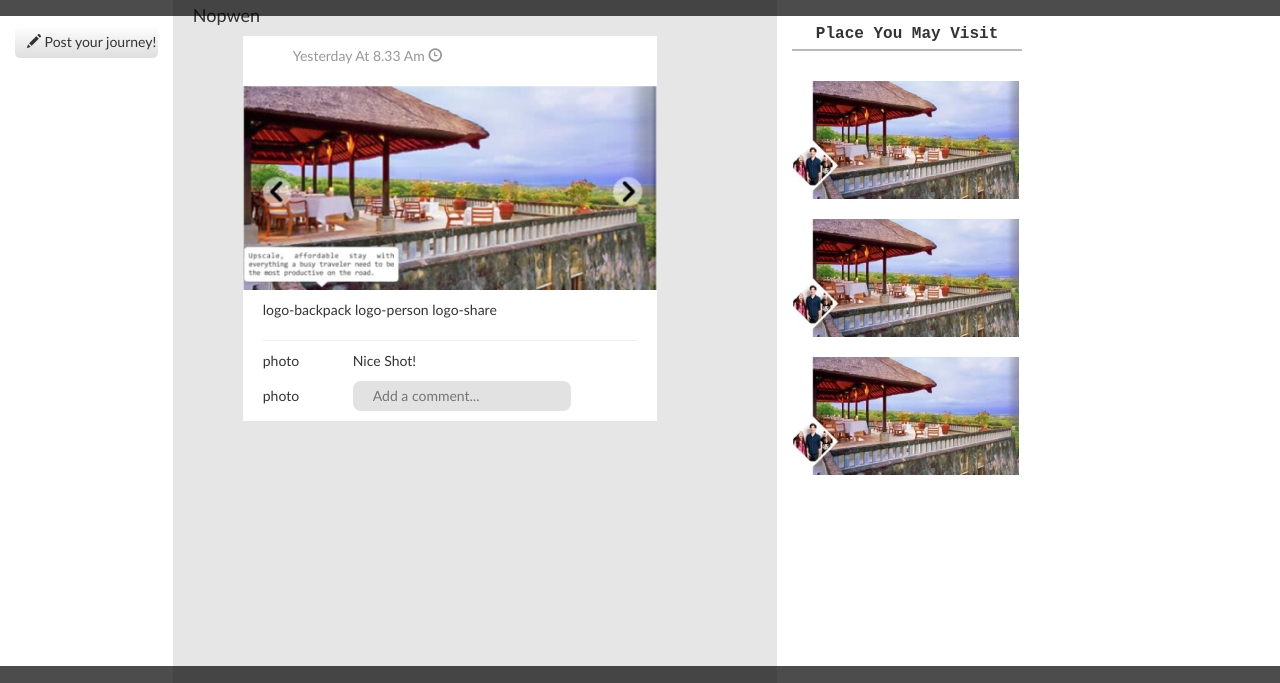
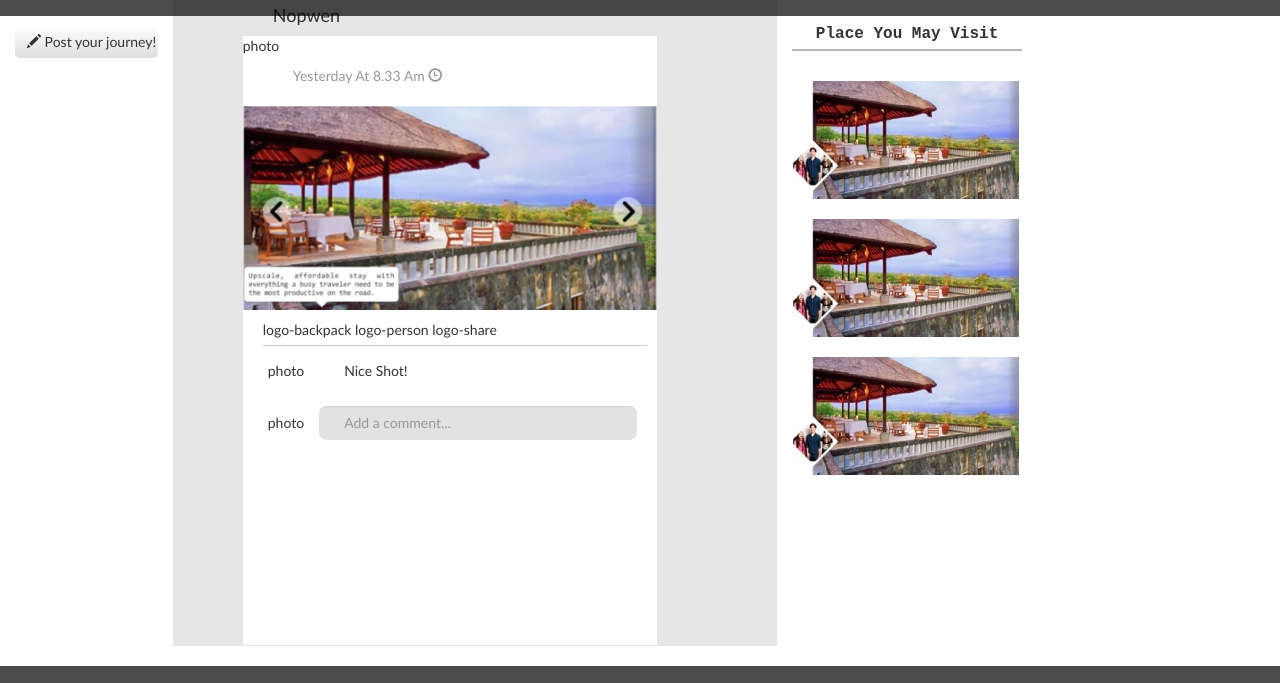
Before and after one commit to rudbast/blankrack, a website: page index.html in a window 1280 px wide. Shown: the part 54-737 px from the top of the page. Drawn offline with Linux system fonts and the light colour scheme.

Commit message:
New Style Using <table> for comment section. Added photo temporary container above the post date.

```diff
--- a/index.html
+++ b/index.html
@@ -55,33 +55,53 @@
                 </aside><!-- /#post-form -->
 
                 <div id="post-container" class="content col-md-7">
-                    <h4>Nopwen</h4>
+                    <h4 class="post-author">Nopwen</h4>
+
                     <article class="post">
+                        <span class="post-author-photo">photo</span>
                         <!-- posts -->
                         <p class="post-date">
                             Yesterday At 8.33 Am
                             <span class="glyphicon glyphicon-time" aria-hidden="true"></span>
                         </p>
 
+                        <a href="#">
                             <img src="assets/img/share-photo.jpg" class="img-responsive" alt="shared photo">
+                        </a>
 
                         <div class="post-container-lower">
                             logo-backpack logo-person logo-share
                             <hr>
 
                             <!-- comment -->
-                            <div class="post-comment">
-                                <article class="comment">
-                                    <span class="photo">photo</span>
-                                    <span class="word">Nice Shot!</span>
-                                </article>
-                            </div><!-- /.post-comment -->
-                            <div class="post-comment-form">
-                                <span class="photo">photo</span>
-                                <input type="text" placeholder="Add a comment...">
-                            </div><!-- /.post-comment-form -->
-                        </div>
+                            <table class="post-comment">
+                                <tbody class="comment">
+                                    <tr>
+                                        <td class="photo">
+                                            photo
+                                        </td>
+                                        <td class="word">
+                                            Nice Shot!
+                                        </td>
+                                    </tr>
+                                </tbody>
+
+                                <tfoot class="post-comment-form">
+                                    <tr>
+                                        <td class="photo">
+                                            photo
+                                        </td>
+                                        <td>
+                                            <input type="text" class="form-control" placeholder="Add a comment...">
+                                        </td>
+                                    </tr>
+                                </tfoot><!-- /.post-comment-form -->
+                            </table><!-- /.post-comment -->
+
+                        </div><!-- /.post-container-lower -->
+
                     </article><!-- /.post -->
+
                 </div><!-- /#posts -->
 
                 <div id="post-visit" class="content col-md-3">
@@ -89,25 +109,29 @@
                     <hr>
                     <div class="visit-place">
                         <article>
+                            <a href="#">
                                 <img src="assets/img/article-photo.jpg" class="img-responsive" alt="article photo">
+                            </a>
                         </article>
 
                         <article>
+                            <a href="#">
                                 <img src="assets/img/article-photo.jpg" class="img-responsive" alt="article photo">
+                            </a>
                         </article>
 
                         <article>
+                            <a href="#">
                                 <img src="assets/img/article-photo.jpg" class="img-responsive" alt="article photo">
+                            </a>
                         </article>
-                    </div>
+                    </div><!-- /.visit-place -->
                 </div><!-- /#visits -->
             </div>
 
-            <div class="col-md-2">
-                <aside id="ads">
+            <aside id="ads" class="col-md-2">
                 <!-- advertisements -->
             </aside>
-            </div>
         </div><!-- /#main-content -->
 
         <div id="bot-pad">
--- a/src/sass/main.scss
+++ b/src/sass/main.scss
@@ -54,8 +54,12 @@ $topPad: 50px;
 
     #post-container {
         background-color: #E6E6E6;
-        height: 1000px;
+        height: 650px;
         padding: 0px 20px 0px 20px;
+
+        .post-author {
+            margin-left: 80px;
+        }
 
         article.post {
             text-align: left;
@@ -72,25 +76,42 @@ $topPad: 50px;
             }
 
             .post-container-lower {
-                padding: 10px 20px 10px 20px;
+                padding: 10px 10px 200px 20px;
 
                 hr {
+                    margin-top: 5px;
                     margin-bottom: 10px;
-                }
-
-                article.comment {
-                    padding: 0px 0px 10px 0px;
-                }
-
-                .photo {
-                    padding-right: 50px;
+                    background-color: #CCCCCC;
+                    border: 0 none;
+                    height: 1px;
                 }
 
                 input {
                     background-color: #E2E2E2;
                     border: none;
                     border-radius: 8px;
-                    padding: 5px 20px 5px 20px;
+                    padding-left: 25px;
+                }
+
+                .post-comment {
+                    width: 100%;
+
+                    td {
+                        padding: 5px 10px 5px 5px;
+                    }
+
+                    td.photo {
+                        width: 10%;
+                    }
+
+                    td.word {
+                        width: 90%;
+                        padding-left: 30px;
+                    }
+
+                    tfoot td {
+                        padding-top: 20px;
+                    }
                 }
             }
         }
@@ -120,6 +141,10 @@ $topPad: 50px;
             padding-bottom: 10px;
         }
     }
+
+    #ads {
+        display: none;
+    }
 }
 
 
```
Also changed, not shown: assets/css/main.css. Lines whose indentation alone changed are shown as unchanged.
